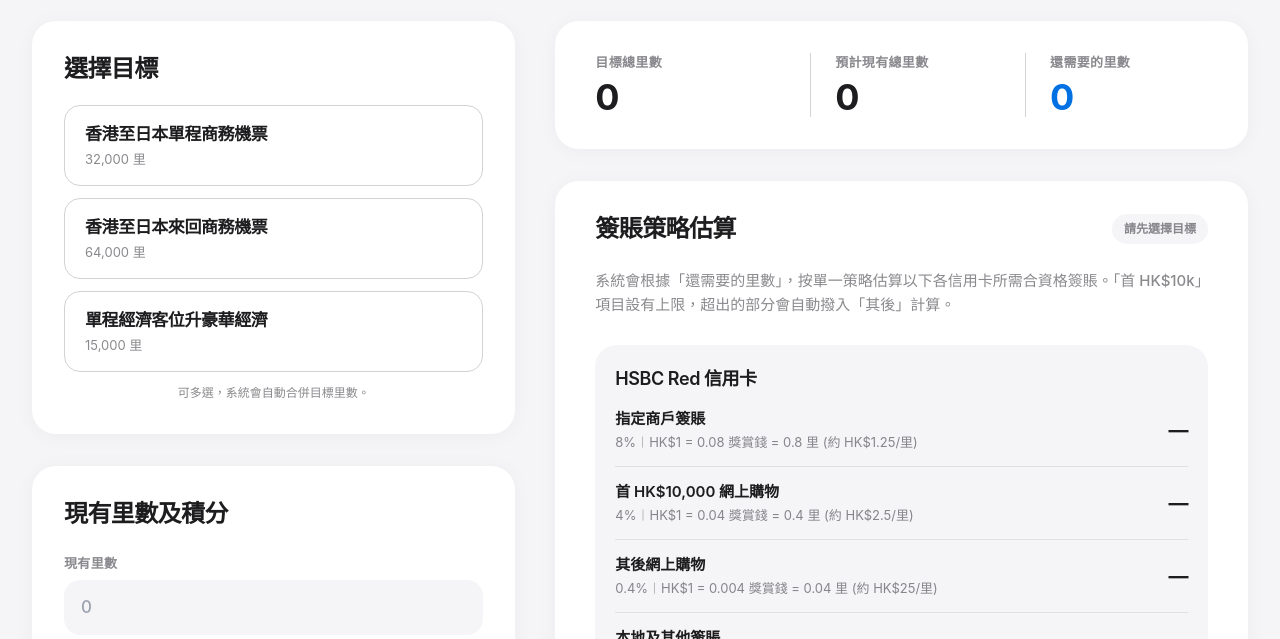
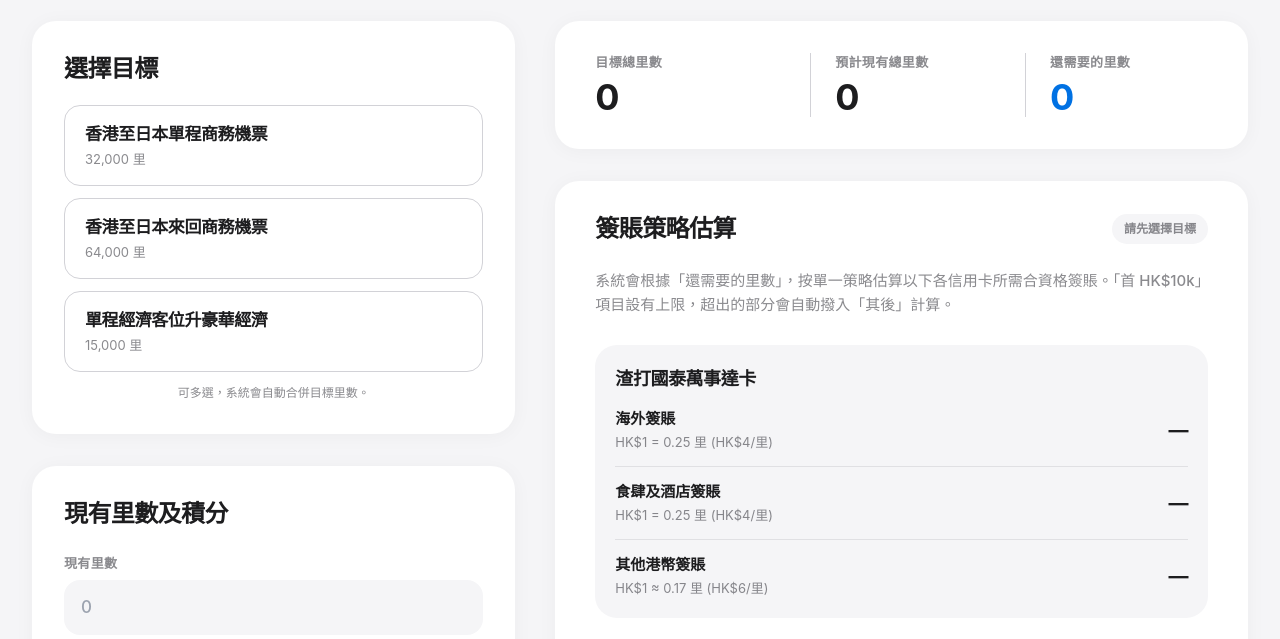
Before and after one commit to wto20011995/milescalculator, a plain HTML site: page index.html in a window 1280 px wide. Shown: the part 139-778 px from the top of the page. Drawn offline with nearby package versions, Linux system fonts and the light colour scheme.

Commit message:
更新 index.html via EZPage

```diff
--- a/index.html
+++ b/index.html
@@ -74,7 +74,7 @@
       <!-- 左欄：目標 + 輸入 (lg: 5 格) -->
       <div class="lg:col-span-5 space-y-6 lg:space-y-8">
 
-        <!-- 1: 目標 (手機版為完整卡片，桌面版沿用) -->
+        <!-- 1: 目標 -->
         <section
           class="bg-apple-card rounded-[28px] lg:rounded-3xl px-4 py-5 sm:px-5 sm:py-6 lg:px-8 lg:py-8 shadow-[0_8px_30px_rgba(0,0,0,0.06)] lg:shadow-[0_2px_20px_rgba(0,0,0,0.04)] transition-apple">
           <h2 class="text-[22px] lg:text-2xl font-semibold tracking-tight mb-4 lg:mb-5">
@@ -113,7 +113,7 @@
           </p>
         </section>
 
-        <!-- 2: 輸入區 (iOS 風格表單卡片) -->
+        <!-- 2: 輸入區 -->
         <section
           class="bg-apple-card rounded-[28px] lg:rounded-3xl px-4 py-5 sm:px-5 sm:py-6 lg:px-8 lg:py-8 shadow-[0_8px_30px_rgba(0,0,0,0.06)] lg:shadow-[0_2px_20px_rgba(0,0,0,0.04)] transition-apple">
           <h2 class="text-[22px] lg:text-2xl font-semibold tracking-tight mb-5 lg:mb-6">
@@ -212,7 +212,7 @@
           </div>
         </section>
 
-        <!-- 4: 各卡簽賬 (保持桌面版邏輯) -->
+        <!-- 4: 各卡簽賬 -->
         <section
           class="bg-apple-card rounded-[28px] lg:rounded-3xl px-4 py-5 sm:px-5 sm:py-6 lg:px-10 lg:py-8 shadow-[0_8px_30px_rgba(0,0,0,0.06)] lg:shadow-[0_2px_20px_rgba(0,0,0,0.04)] transition-apple">
           <div class="flex flex-col sm:flex-row sm:items-center justify-between mb-5 lg:mb-6 gap-3">
@@ -231,6 +231,60 @@
           </p>
 
           <div class="space-y-5 lg:space-y-6">
+
+            <!-- 渣打國泰萬事達卡 -->
+            <div class="bg-apple-bg rounded-[22px] p-4 lg:p-5">
+              <h3 class="text-[18px] font-semibold tracking-tight text-apple-text mb-3">
+                渣打國泰萬事達卡
+              </h3>
+              <div class="space-y-3.5 divide-y divide-apple-border/60">
+                <div class="pt-1 flex flex-col sm:flex-row sm:items-center justify-between gap-2">
+                  <div>
+                    <div class="text-[15px] font-semibold text-apple-text">
+                      海外簽賬
+                    </div>
+                    <div class="text-[13px] text-apple-sub60 mt-0.5">
+                      HK$1 = 0.25 里 (HK$4/里)
+                    </div>
+                  </div>
+                  <div id="scCathayOverseas"
+                       class="text-[20px] font-bold tracking-tight text-apple-text text-right">
+                    —
+                  </div>
+                </div>
+
+                <div class="pt-3.5 flex flex-col sm:flex-row sm:items-center justify-between gap-2">
+                  <div>
+                    <div class="text-[15px] font-semibold text-apple-text">
+                      食肆及酒店簽賬
+                    </div>
+                    <div class="text-[13px] text-apple-sub60 mt-0.5">
+                      HK$1 = 0.25 里 (HK$4/里)
+                    </div>
+                  </div>
+                  <div id="scCathayDiningHotel"
+                       class="text-[20px] font-bold tracking-tight text-apple-text text-right">
+                    —
+                  </div>
+                </div>
+
+                <div class="pt-3.5 flex flex-col sm:flex-row sm:items-center justify-between gap-2">
+                  <div>
+                    <div class="text-[15px] font-semibold text-apple-text">
+                      其他港幣簽賬
+                    </div>
+                    <div class="text-[13px] text-apple-sub60 mt-0.5">
+                      HK$1 ≈ 0.17 里 (HK$6/里)
+                    </div>
+                  </div>
+                  <div id="scCathayLocal"
+                       class="text-[20px] font-bold tracking-tight text-apple-text text-right">
+                    —
+                  </div>
+                </div>
+              </div>
+            </div>
+
             <!-- HSBC Red -->
             <div class="bg-apple-bg rounded-[22px] p-4 lg:p-5">
               <h3 class="text-[18px] font-semibold tracking-tight text-apple-text mb-3">
@@ -467,6 +521,7 @@
     function calculateSpend(remaining,targetMiles){
       const badge=document.getElementById('statusBadge');
       const allIds=[
+        'scCathayOverseas', 'scCathayDiningHotel', 'scCathayLocal',
         'hsbcRedDesignated','hsbcRedTier1','hsbcRedTier2','hsbcRedLocal',
         'hsbcEasySpend','hsbcEasyLocal',
         'aeOnlineSpend','aeLocalSpend','aeTravelTier1','aeTravelTier2',
@@ -489,6 +544,11 @@
 
       badge.textContent='計算中';
       badge.className='self-start sm:self-auto text-[12px] font-semibold px-3 py-1.5 rounded-full bg-[#e8f2ff] text-apple-blue';
+
+      // 渣打國泰萬事達卡
+      setText('scCathayOverseas', formatMoney(remaining * 4)); // HK$4 = 1里
+      setText('scCathayDiningHotel', formatMoney(remaining * 4)); // HK$4 = 1里
+      setText('scCathayLocal', formatMoney(remaining * 6)); // HK$6 = 1里
 
       // HSBC Red 指定商戶 8%
       setText('hsbcRedDesignated',formatMoney(remaining/0.8));
```
